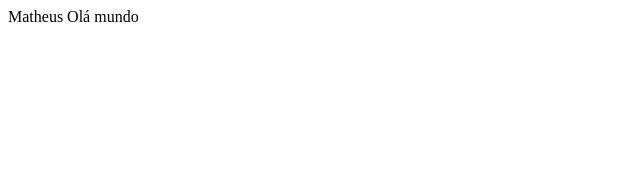
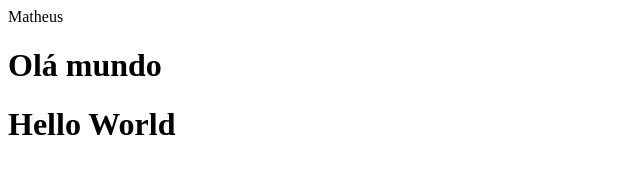
Before and after one commit to matheusld34/-T-picos-Especiais-Fatec, a plain HTML site: page index.html in a window 1280 px wide. Shown: the whole page, without its empty margins (0-640 px from the left). Drawn offline with Linux system fonts and the light colour scheme.

Commit message:
adicionando outro h1

```diff
--- a/index.html
+++ b/index.html
@@ -1,4 +1,7 @@
 <html>
 <head>Matheus</head>
-<body>Olá mundo</body>
+<body>
+    <h1>Olá mundo</h1>
+    <h1>Hello World</h1>
+</body>
 </html>
```
